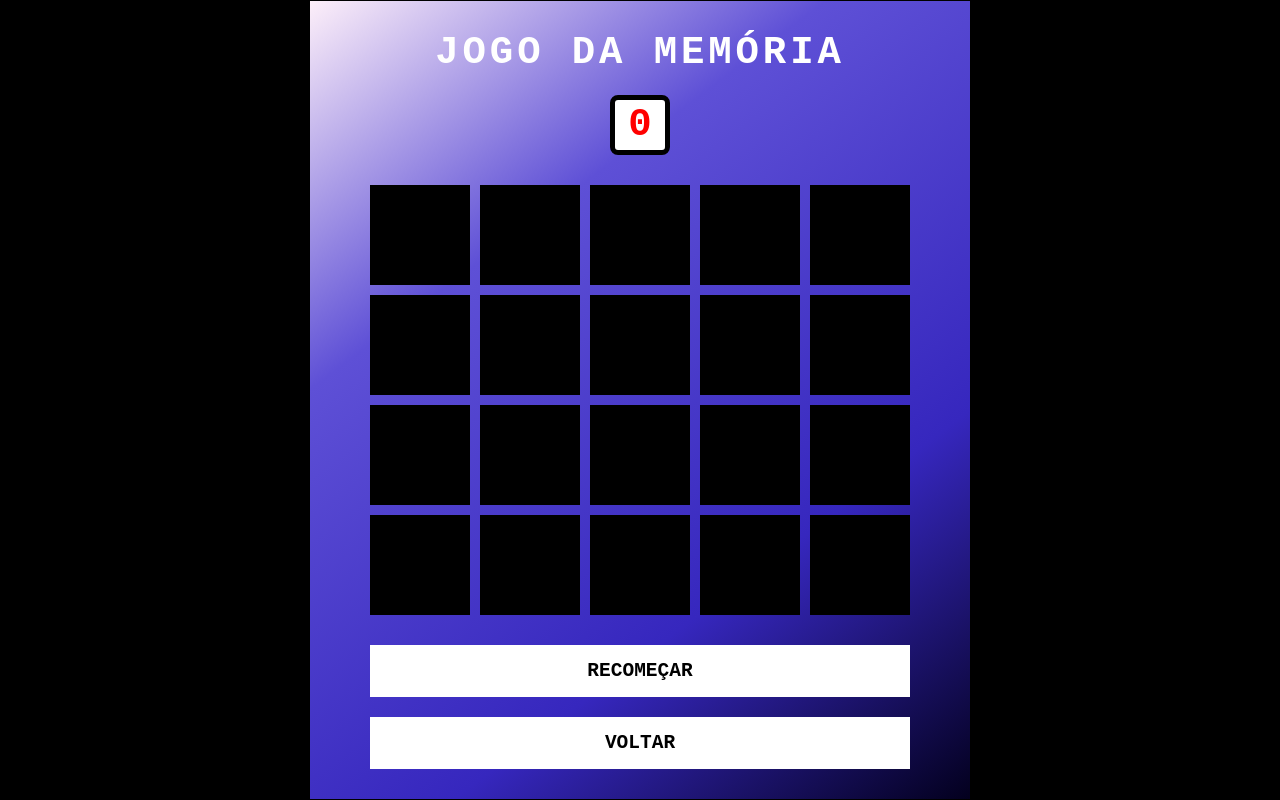
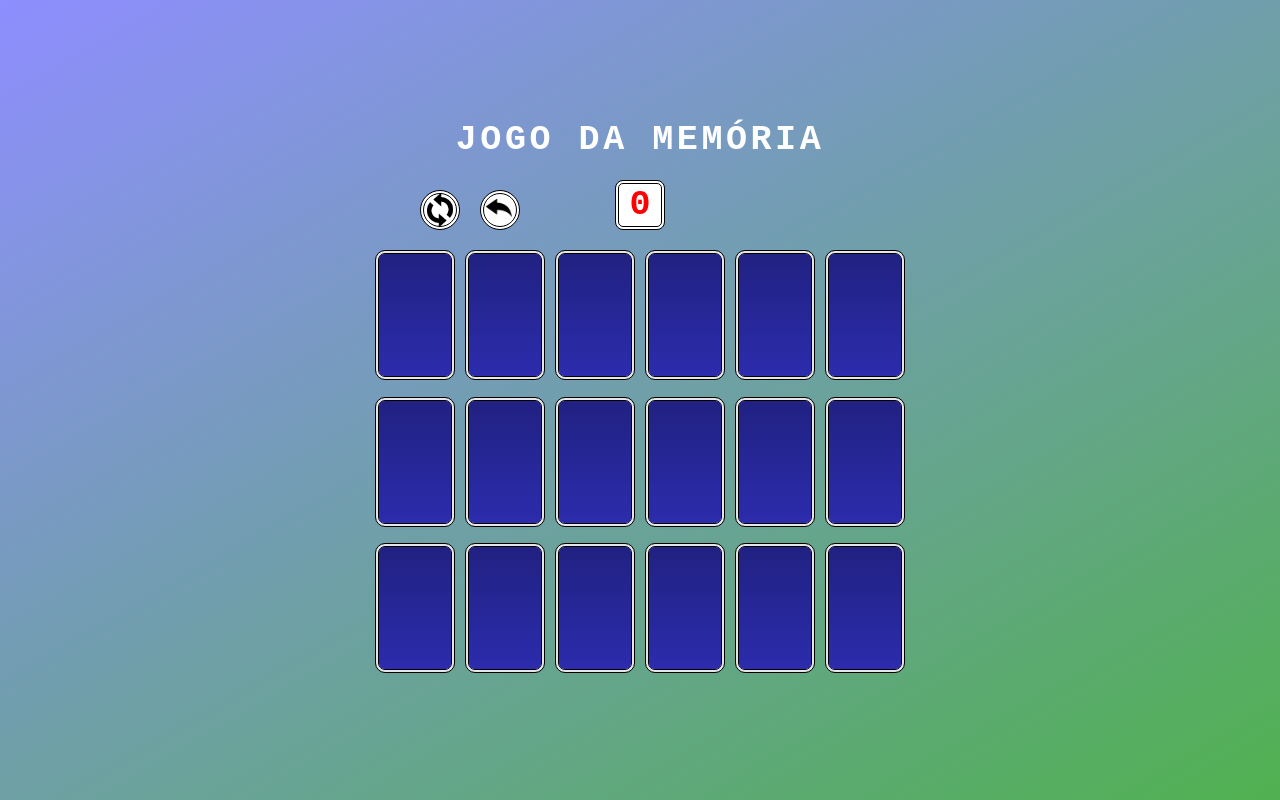
Before and after one commit to bttand/Games_JogoDaMemoria_JS_HTML_CSS, a plain HTML site: page game.html in a window 1280 px wide. Drawn offline with Linux system fonts and the light colour scheme.

Commit message:
Jogo da memória 1.0

```diff
--- a/game.html
+++ b/game.html
@@ -1,21 +1,23 @@
 <!DOCTYPE html>
 <html lang="pt-br">
 <head>
+    <!-- settings -->
     <meta charset="UTF-8">
     <meta name="viewport" content="width=device-width, initial-scale=1.0">
     <title>Jogo da Memória</title>
+
+    <!-- styles -->
     <link rel="stylesheet" href="./src/styles/main.css">
     <link rel="stylesheet" href="./src/styles/reset.css">
 </head>
 <body>
     <div class="container">
         <h2 class="title">JOGO DA MEMÓRIA</h2>
+        <button class="btn-round-reload" onclick="window.location.reload()"><img id="restart" src="./src/images/restart.jpg" alt="restart"></button>
+        <button class="btn-round-return" onclick="window.location.href='index.html'"><img id="return" src="./src/images/return.jpg" alt="return"></button>
         <h2 class="timer" id="timing">0</h2>
         <div class="game"></div>
-        <button class="reset" onclick="window.location.reload()">RECOMEÇAR</button>
-        <button class="reset" onclick="window.location.href='index.html'">VOLTAR</button>
     </div>
-
     <script src="./src/scripts/engine.js"></script>
 </body>
 </html>
--- a/src/scripts/engine.js
+++ b/src/scripts/engine.js
@@ -1,27 +1,27 @@
-const emojis = [
-    "🍕","🍕","🍔","🍔","🌭","🌭","🥓","🥓","🥨","🥨","🍞","🍞","🥞","🥞","🍖","🍖","🍰","🍰","🍫","🍫"
+const cards = [
+    "🍕","🍕","🍔","🍔","🌭","🌭","🥓","🥓","🍞","🍞","🥞","🥞","🍖","🍖","🍰","🍰","🍫","🍫"
 ];
 let openCards = [];
 
-function addListenerDiff() {
-    document.querySelectorAll(".reset-menu").forEach((diff) => {
-        diff.addEventListener("mousedown", () => {
-            if (diff.id === "btn-1") {
-                localStorage.setItem("diffValue", 1);
-            } else if (diff.id === "btn-2") {
-                localStorage.setItem("diffValue", 2);
-            } else if (diff.id === "btn-3") {
-                localStorage.setItem("diffValue", 3);
+function addListenerGameType() {
+    document.querySelectorAll(".btn").forEach((type) => {
+        type.addEventListener("click", () => {
+            if (type.id === "btn-1") {
+                localStorage.setItem("gameValue", 1);
+            } else if (type.id === "btn-2") {
+                localStorage.setItem("gameValue", 2);
+            } else if (type.id === "btn-3") {
+                localStorage.setItem("gameValue", 3);
             }
         })
     });
-    return localStorage.getItem('diffValue');
+    return localStorage.getItem('gameValue');
 }
 
-let getValueDiff = addListenerDiff();
+let getGameValue = addListenerGameType();
 let timer = 0;
 
-if (getValueDiff == 1) {
+if (getGameValue == 1) {
     timer = 60;
     document.getElementById('timing').textContent = '60';
     function countDown() {
@@ -32,8 +32,8 @@ if (getValueDiff == 1) {
             window.location.reload();
         }
     }
-} else if (getValueDiff == 2) {
-    document.getElementById('timing').textContent = '40';
+} else if (getGameValue == 2) {
+    document.getElementById('timing').textContent = '30';
     timer = 40;
     function countDown() {
         state.value.currentTime--;
@@ -43,7 +43,7 @@ if (getValueDiff == 1) {
             window.location.reload();
         }
     }
-} else if (getValueDiff == 3) {
+} else if (getGameValue == 3) {
     timer = 0;
     function countDown() {
         state.value.currentTime++;
@@ -61,12 +61,12 @@ const state = {
     },
 };
 
-let shuffleEmojis = emojis.sort(() => (Math.random() > 0.5) ? 2 : -1);
+let shufflecards = cards.sort(() => (Math.random() > 0.5) ? 2 : -1);
 
-for (let i = 0; i < emojis.length; i++) {
+for (let i = 0; i < cards.length; i++) {
     let box = document.createElement("div");
     box.className = "item";
-    box.innerHTML = shuffleEmojis[i];
+    box.innerHTML = shufflecards[i];
     box.onclick = handleClick;
     document.querySelector(".game").appendChild(box);
 }
@@ -90,11 +90,11 @@ function checkMatch() {
         openCards[1].classList.remove("boxOpen");
     }
     openCards = [];
-    if (document.querySelectorAll(".boxMatch").length === emojis.length) {
-        if (getValueDiff == 3) {
-            alert(`Você levou ${state.value.currentTime} segundos para terminar`);
+    if (document.querySelectorAll(".boxMatch").length === cards.length) {
+        if (getGameValue == 3) {
+            alert(`Você levou ${state.value.currentTime} segundos para terminar!!`);
             window.location.href="index.html";
-        } else if (getValueDiff == 1 || getValueDiff == 2) {
+        } else if (getGameValue == 1 || getGameValue == 2) {
             alert("Parabéns, você ganhou!!");
             window.location.href="index.html";
         }
--- a/src/styles/main.css
+++ b/src/styles/main.css
@@ -1,9 +1,10 @@
+/* GENERAL */
 body {
     display: flex;
     justify-content: center;
     align-items: center;
     min-height: 100vh;
-    background-color: #000000;
+    background: linear-gradient(150deg, rgb(142, 142, 255), rgb(80, 177, 80));
     user-select: none;
 }
 
@@ -13,59 +14,94 @@ body {
     flex-direction: column;
     justify-content: center;
     align-items: center;
-    gap: 30px;
-    background: linear-gradient(323deg,
-    #03001e 0%,
-    #3627be 30%,
-    #5e50d6 70%,
-    #fdeff9 100%);
-    padding:  40px 60px;
+    gap: 20px;
+    background-color: transparent;
+    padding:  30px 20px;
+}
+
+.container.menu {
+    padding: 30px 60px;
+    border-radius: 14px;
 }
 
 .title {
-    margin: -10px 0px;
-    font-size: 3em;
+    font-size: 2.7em;
     color: #fff;
     text-transform: uppercase;
     letter-spacing: 0.1em;
 }
 
-.title-menu {
-    margin-bottom: 20px;
+/* INDEX */
+.btn {
+    padding: 15px 20px;
+    width: 100%;
+    color: #000;
+    background-color: #fff;
+    border: 4px double black;
+    font-size: 1.5em;
+    text-transform: uppercase;
+    cursor: pointer;
+    font-weight: 600;
+    border-radius: 10px;
+
+}
+
+.btn:hover {
+    box-shadow: inset 0 0 5px 5px rgb(142, 142, 255);
+}
+
+h6 {
+    position: relative;
+    bottom: 10px;
+    font-size: 1.2em;
+}
+
+.name {
+    text-decoration: none;
+    color: inherit;
+}
+
+.name:hover {
+    color: rgb(0, 0, 115);
+}
+
+/* GAME */
+.btn-round-reload, .btn-round-return {
+    position: absolute;
+    z-index: 1;
+    gap: 20px;
+    width: 40px;
+    height: 40px;
+    border-radius: 50%;
+    background-color: #fff;
+    border: 4px double black;
+}
+
+.btn-round-reload {
+    top: 100px;
+    left: 70px;
+}
+
+.btn-round-return {
+    top: 100px;
+    left: 130px;
 }
 
 .timer {
     background-color: white;
     color: red;
     border-radius: 8px;
-    border: 5px solid black;
-    width: 60px;
-    height: 60px;
+    border: 4px double black;
+    width: 50px;
+    height: 50px;
     display: flex;
     align-items: center;
     justify-content: center;
-    font-size: 3em;
-}
-
-.reset {
-    padding: 15px 20px;
-    width: 100%;
-    color: #000;
-    background-color: #fff;
-    border: none;
-    font-size: 1.5em;
-    text-transform: uppercase;
-    cursor: pointer;
-    font-weight: 600;
-    margin-bottom: -10px;
-}
-
-.reset:focus {
-    color: #ec38bc;
-    background-color: #000;
+    font-size: 2.7em;
 }
 
 .game {
+    justify-content: center;
     width: 540px;
     height: 430px;
     display: flex;
@@ -77,26 +113,25 @@ body {
 
 .item {
     position: relative;
-    width: 100px;
-    height: 100px;
+    width: 80px;
+    height: 130px;
+    border-radius: 10px;
+    border: 4px double rgb(0, 0, 0);
     display: flex;
     align-items: center;
     justify-content: center;
-    background-color: #fff;
+    background-color: rgb(230, 230, 230);
     font-size: 3em;
     transform:  rotateY(180deg);
     transition: 0.25s;
-}
-
-.reset-menu {
-    margin-bottom: -10px;
 }
 
 .item::after {
     content: "";
     position: absolute;
     inset: 0;
-    background: black;
+    border-radius: 5px;
+    background: linear-gradient(rgb(33, 33, 130), rgb(44, 44, 173));
     transition: 0.25s;
     transform: rotateY(0deg);
     backface-visibility: hidden;
@@ -111,17 +146,17 @@ body {
     transform: rotateY(180deg);
 }
 
-h6 {
+#restart {
+    width: 40px;
+    height: 40px;
     position: relative;
-    top: 25px;
-    font-size: 1.4em;
+    right: 4px;
+    bottom: 4px;
 }
 
-.name {
-    text-decoration: none;
-    color: inherit;
+#return {
+    width: 26px;
+    height: 26px;
+    position: relative;
+    right: 1px;
 }
-
-.name:hover {
-    color: rgb(0, 0, 97);
-}
```
Also changed, not shown: index.html (+9 -6 lines), src/images/restart.jpg (added), src/images/return.jpg (added).
